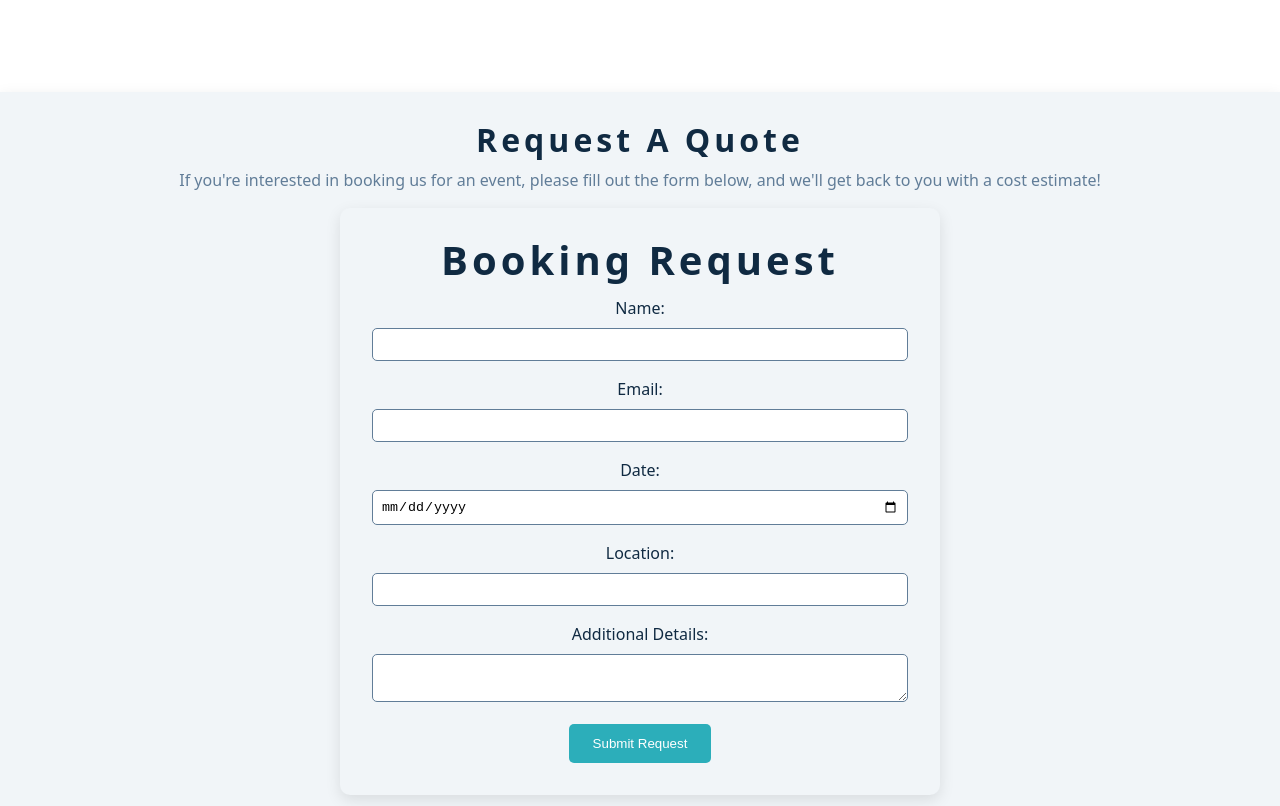
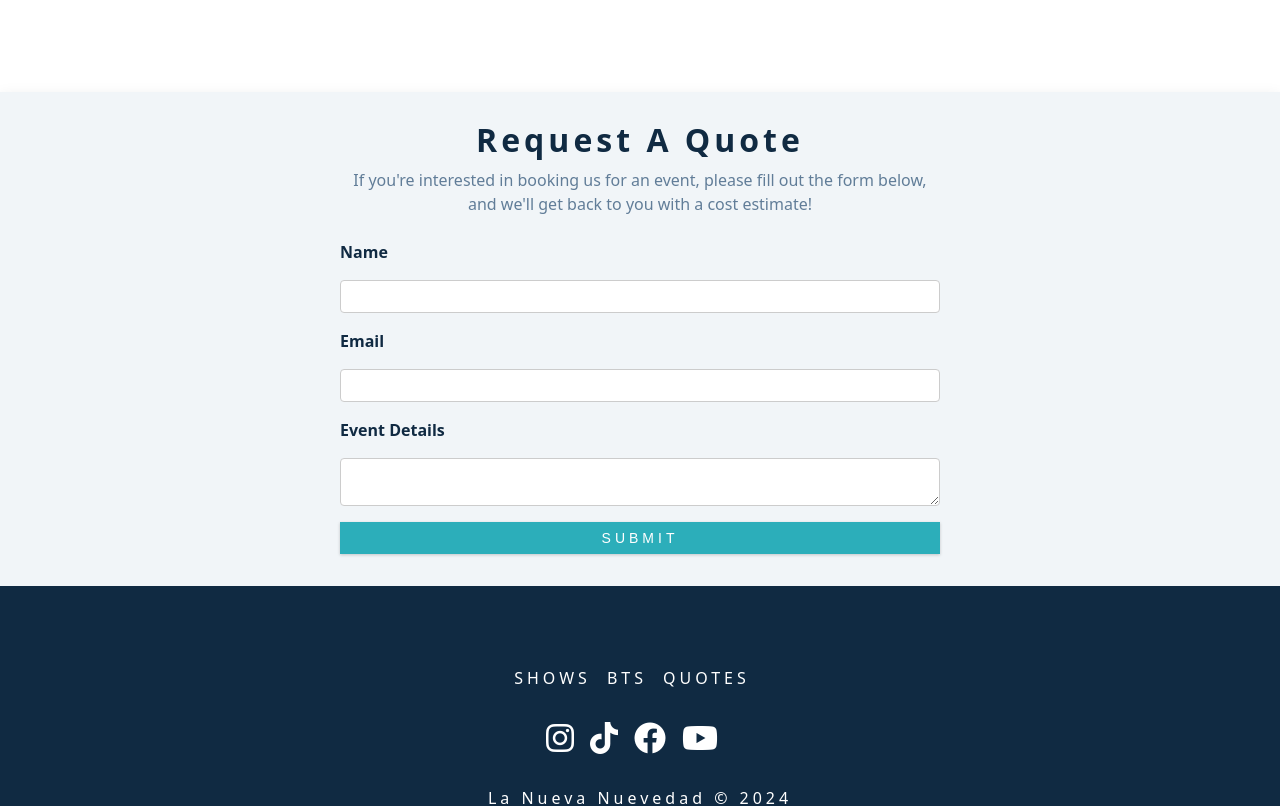
Before and after one commit to keithrincon/Music-band-site, a React (Create React App) app: page / in a window 1280 px wide. Shown: the part 2620-3426 px from the top of the page. Built offline with nearby package versions, Linux system fonts and the light colour scheme; the HTML template or start-up script is replaced by a standard one.

Commit message:
Add form submission feature with email notifications

```diff
--- a/package.json
+++ b/package.json
@@ -6,12 +6,14 @@
     "@testing-library/jest-dom": "^5.17.0",
     "@testing-library/react": "^13.4.0",
     "@testing-library/user-event": "^13.5.0",
+    "body-parser": "^1.20.3",
     "cors": "^2.8.5",
+    "dotenv": "^16.4.5",
     "express": "^4.21.0",
     "nodemailer": "^6.9.15",
     "react": "^18.3.1",
     "react-dom": "^18.3.1",
-    "react-scripts": "5.0.1",
+    "react-scripts": "^5.0.1",
     "web-vitals": "^2.1.4"
   },
   "scripts": {
--- a/src/App.js
+++ b/src/App.js
@@ -4,7 +4,7 @@ import About from './components/About';
 import Shows from './components/Shows';
 import Tours from './components/Tours';
 import Footer from './components/Footer';
-import Quotes from './components/Quotes';
+import QuoteForm from './components/QuoteForm';
 
 function App() {
   return (
@@ -14,7 +14,7 @@ function App() {
       <About />
       <Shows />
       <Tours />
-      <Quotes />
+      <QuoteForm />
       <Footer />
     </>
   );
--- a/src/components/Booking.js
+++ /dev/null
@@ -1,107 +0,0 @@
-import React, { useState } from 'react';
-
-const BookingForm = () => {
-  const [formData, setFormData] = useState({
-    name: '',
-    email: '',
-    date: '',
-    location: '',
-    details: '',
-  });
-
-  const handleChange = (e) => {
-    const { name, value } = e.target;
-    setFormData((prevData) => ({
-      ...prevData,
-      [name]: value,
-    }));
-  };
-
-  const handleSubmit = async (e) => {
-    e.preventDefault();
-    try {
-      const response = await fetch('http://localhost:5000/api/send-email', {
-        method: 'POST',
-        headers: {
-          'Content-Type': 'application/json',
-        },
-        body: JSON.stringify(formData),
-      });
-
-      if (response.ok) {
-        console.log('Form submitted successfully');
-        // Optionally reset the form or show a success message
-        setFormData({
-          name: '',
-          email: '',
-          date: '',
-          location: '',
-          details: '',
-        });
-      } else {
-        console.error('Form submission failed');
-      }
-    } catch (error) {
-      console.error('Error:', error);
-    }
-  };
-
-  return (
-    <form className='booking-form' onSubmit={handleSubmit}>
-      <h2>Booking Request</h2>
-
-      <label htmlFor='name'>Name:</label>
-      <input
-        type='text'
-        id='name'
-        name='name'
-        value={formData.name}
-        onChange={handleChange}
-        required
-      />
-
-      <label htmlFor='email'>Email:</label>
-      <input
-        type='email'
-        id='email'
-        name='email'
-        value={formData.email}
-        onChange={handleChange}
-        required
-      />
-
-      <label htmlFor='date'>Date:</label>
-      <input
-        type='date'
-        id='date'
-        name='date'
-        value={formData.date}
-        onChange={handleChange}
-        required
-      />
-
-      <label htmlFor='location'>Location:</label>
-      <input
-        type='text'
-        id='location'
-        name='location'
-        value={formData.location}
-        onChange={handleChange}
-        required
-      />
-
-      <label htmlFor='details'>Additional Details:</label>
-      <textarea
-        id='details'
-        name='details'
-        value={formData.details}
-        onChange={handleChange}
-        required
-      />
-
-      <button type='submit'>Submit Request</button>
-    </form>
-  );
-};
-
-export default BookingForm;
--- /dev/null
+++ b/src/components/QuoteForm.js
@@ -0,0 +1,103 @@
+import { useState } from 'react';
+
+const QuoteForm = () => {
+  const [formData, setFormData] = useState({
+    name: '',
+    email: '',
+    eventDetails: '',
+  });
+
+  const [submissionStatus, setSubmissionStatus] = useState('');
+  const [isLoading, setIsLoading] = useState(false);
+
+  const handleChange = (e) => {
+    setFormData({
+      ...formData,
+      [e.target.name]: e.target.value,
+    });
+  };
+
+  const handleSubmit = async (e) => {
+    e.preventDefault();
+    setIsLoading(true);
+    setSubmissionStatus('');
+
+    try {
+      const response = await fetch('http://localhost:5000/api/submit-quote', {
+        method: 'POST',
+        headers: {
+          'Content-Type': 'application/json',
+        },
+        body: JSON.stringify(formData),
+      });
+
+      if (response.ok) {
+        // Handle successful response
+        setSubmissionStatus('Quote request submitted successfully!');
+        setFormData({ name: '', email: '', eventDetails: '' });
+      } else {
+        // Handle errors
+        setSubmissionStatus('Failed to submit. Please try again.');
+      }
+    } catch (error) {
+      console.error('Error submitting the form', error);
+      setSubmissionStatus(
+        'An error occurred while submitting. Please try again later.'
+      );
+    } finally {
+      setIsLoading(false); // Reset loading state
+    }
+  };
+
+  return (
+    <section className='quotes-section'>
+      <div className='quotes-content'>
+        <h2>Request a Quote</h2>
+        <p>
+          If you're interested in booking us for an event, please fill out the
+          form below, and we'll get back to you with a cost estimate!
+        </p>
+        {submissionStatus && (
+          <p className='submission-status'>{submissionStatus}</p>
+        )}{' '}
+        {/* Display status message */}
+        <form className='quote-form' onSubmit={handleSubmit}>
+          <label htmlFor='name'>Name</label>
+          <input
+            type='text'
+            id='name'
+            name='name'
+            value={formData.name}
+            onChange={handleChange}
+            required
+          />
+
+          <label htmlFor='email'>Email</label>
+          <input
+            type='email'
+            id='email'
+            name='email'
+            value={formData.email}
+            onChange={handleChange}
+            required
+          />
+
+          <label htmlFor='event-details'>Event Details</label>
+          <textarea
+            id='event-details'
+            name='eventDetails'
+            value={formData.eventDetails}
+            onChange={handleChange}
+            required
+          ></textarea>
+
+          <button className='btn' type='submit' disabled={isLoading}>
+            {isLoading ? 'Submitting...' : 'Submit'}
+          </button>
+        </form>
+      </div>
+    </section>
+  );
+};
+
+export default QuoteForm;
--- a/src/components/Quotes.js
+++ /dev/null
@@ -1,19 +0,0 @@
-import React from 'react';
-import Booking from './Booking.js';
-
-const Quotes = () => {
-  return (
-    <section className='quotes-section'>
-      <div className='quotes-content'>
-        <h2>Request a Quote</h2>
-        <p>
-          If you're interested in booking us for an event, please fill out the
-          form below, and we'll get back to you with a cost estimate!
-        </p>
-      </div>
-      <Booking />
-    </section>
-  );
-};
-
-export default Quotes;
--- a/src/index.css
+++ b/src/index.css
@@ -545,13 +545,23 @@ Navbar
   }
 }
 
-/* quotes section */
+/*
+===============
+Quotes Section
+===============
+*/
+
 .quotes-section {
   background-color: var(--clr-grey-10);
   padding: 2rem;
   text-align: center;
-  margin-bottom: 2rem;
+  /* margin-bottom: 2rem; */
   box-shadow: 0 5px 15px rgba(0, 0, 0, 0.1);
+}
+
+.quotes-content {
+  max-width: 600px;
+  margin: 0 auto;
 }
 
 .quotes-content h2 {
@@ -562,56 +572,39 @@ Navbar
   margin-bottom: 1rem;
 }
 
-.quotes-link {
-  padding: 0.75rem 1.5rem;
-  background-color: var(--clr-primary-5);
-  color: white;
-  border-radius: 5px;
-  text-decoration: none;
-  transition: var(--transition);
+.quote-form {
+  display: flex;
+  flex-direction: column;
+  gap: 1rem;
+  margin-top: 1.5rem;
 }
 
-.quotes-link:hover {
-  background-color: var(--clr-primary-7);
+.quote-form label {
+  text-align: left;
+  font-weight: bold;
 }
 
-.booking-form {
-  max-width: 600px;
-  margin: 0 auto;
-  padding: 2rem;
-  background-color: var(--clr-grey-10);
-  border-radius: 10px;
-  box-shadow: 0 5px 15px rgba(0, 0, 0, 0.1);
+.quote-form input,
+.quote-form textarea {
+  width: 100%;
+  padding: 0.5rem;
+  border: 1px solid #ccc;
+  border-radius: 4px;
 }
 
-.booking-form h2 {
-  margin-bottom: 1rem;
+.quote-form textarea {
+  resize: vertical;
 }
 
-.booking-form label {
-  display: block;
-  margin-bottom: 0.5rem;
+/* .quote-form button {
+  background-color: var(--clr-primary);
+  color: white;
+  padding: 0.75rem;
+  border: none;
+  border-radius: 4px;
+  cursor: pointer;
 }
 
-.booking-form input,
-.booking-form textarea {
-  width: 100%;
-  padding: 0.5rem;
-  margin-bottom: 1rem;
-  border: 1px solid var(--clr-grey-5);
-  border-radius: 5px;
-}
-
-.booking-form button {
-  padding: 0.75rem 1.5rem;
-  background-color: var(--clr-primary-5);
-  color: white;
-  border: none;
-  border-radius: 5px;
-  cursor: pointer;
-  transition: var(--transition);
-}
-
-.booking-form button:hover {
-  background-color: var(--clr-primary-7);
-}
+.quote-form button:hover {
+  background-color: var(--clr-primary-dark);
+} */
```
Also changed, not shown: server.js (+34 -26 lines), src/api/submit-quote.js (added, +34 -0 lines), 1 other file (tests, documents, lock files or other folders).
